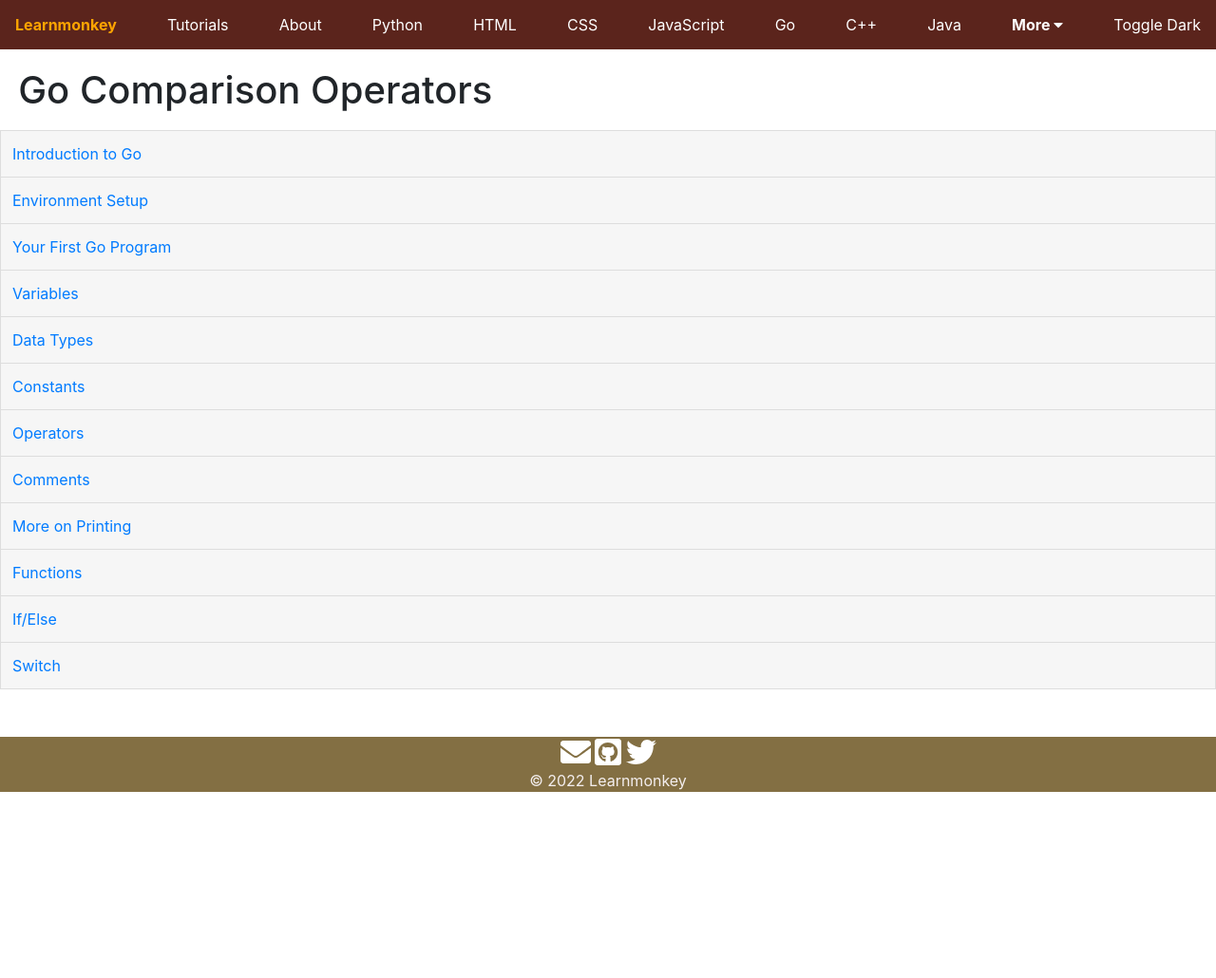
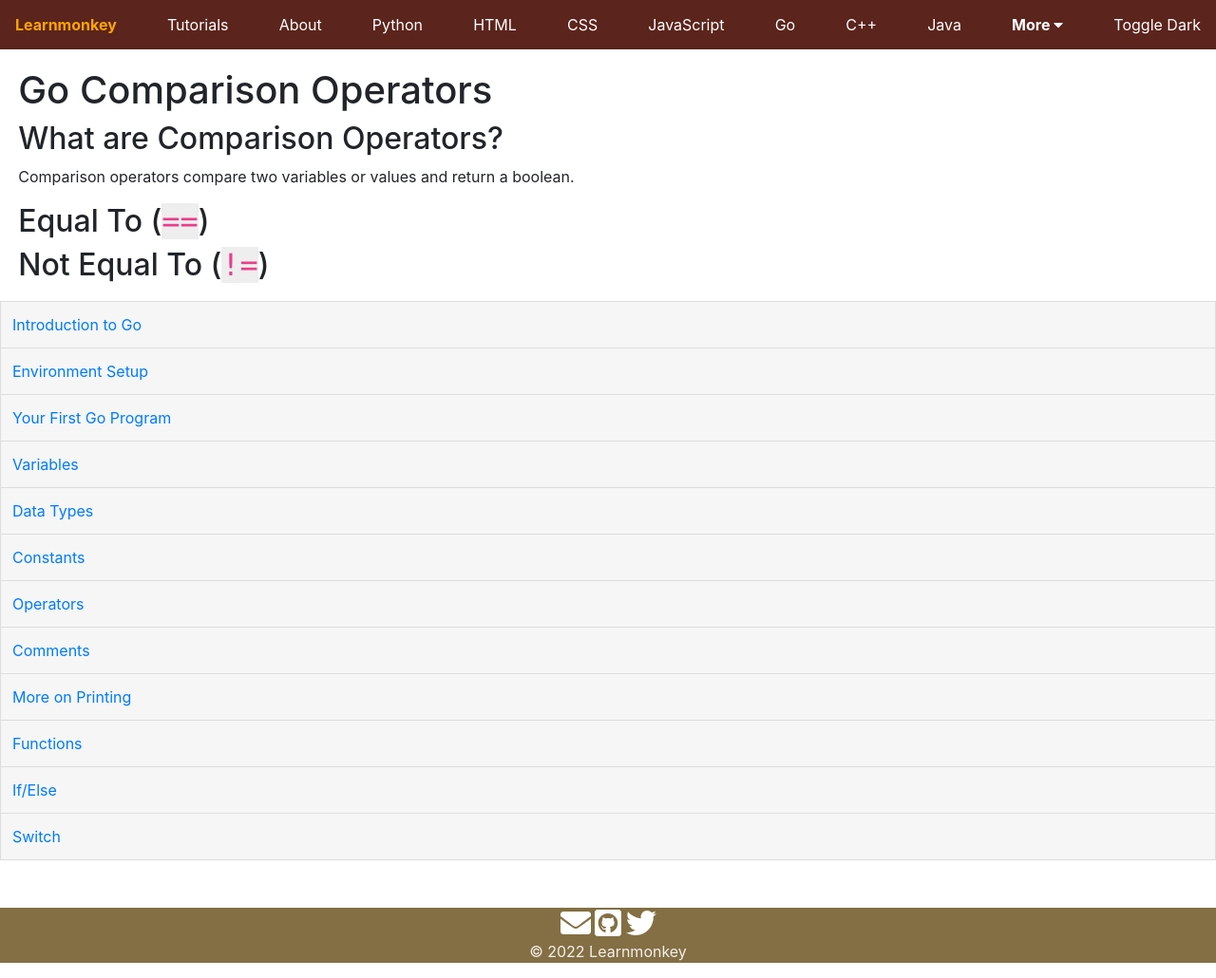
Before and after one commit to learnmonkey/learnmonkey.github.io, a Jekyll site: the page built from programming/golang/operators/comparison.html, in a window 1280 px wide and 1030 px high. Shown: the whole window at 95% size. Built offline with Jekyll 4.4.1, drawn with Linux system fonts in a browser that asks for light colours; nearby versions of some CDN libraries.

Commit message:
what are go comparison operators

```diff
--- a/programming/golang/operators/comparison.html
+++ b/programming/golang/operators/comparison.html
@@ -5,3 +5,16 @@ layout: golang
 ---
 
 <h1>Go Comparison Operators</h1>
+
+<section>
+    <h2>What are Comparison Operators?</h2>
+    <p>Comparison operators compare two variables or values and return a boolean.</p>
+</section>
+
+<section>
+    <h2>Equal To (<code>==</code>)</h2>
+</section>
+
+<section>
+    <h2>Not Equal To (<code>!=</code>)</h2>
+</section>
```
